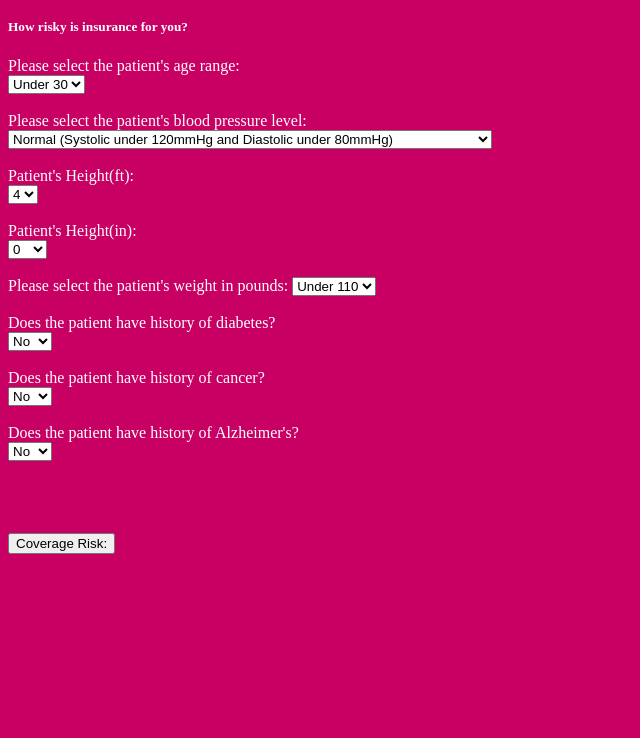
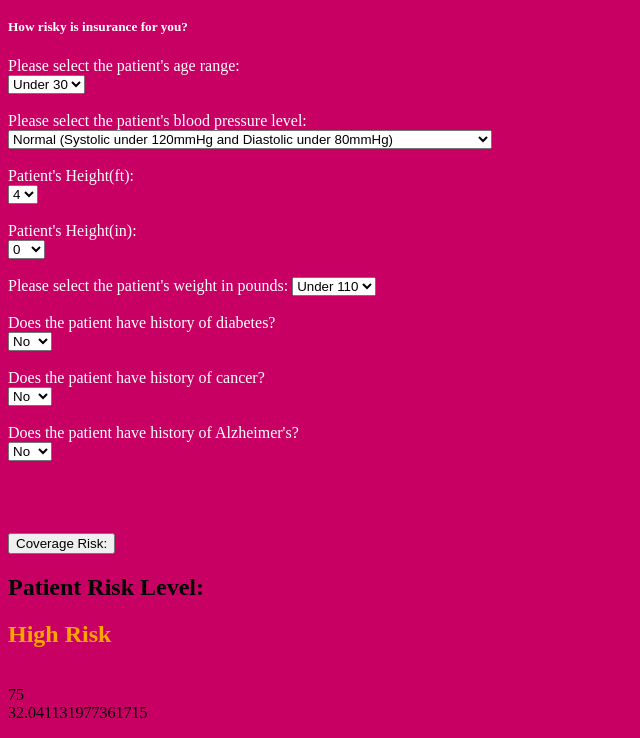
Before and after one commit to jpezan/HealthInsuranceRiskCalculator, a plain HTML site: page index.html in a window 1280 px wide. Both pictures are taken after a click on the button "Coverage Risk:". Shown: the part 105-843 px from the top of the page, without its empty margins (0-640 px from the left). Before the commit the page ends 800 px from the top, so only its background shows below. Drawn offline with Linux system fonts and the light colour scheme.

Commit message:
Update index.html

```diff
--- a/index.html
+++ b/index.html
@@ -22,7 +22,7 @@ body {
 <!--Drop Down Options-->
     <p style='color:white'/p>
     <label>Please select the patient's age range:</label><br />
-    <select id="age">
+    <select id='age'>
         <option value='0'>Under 30</option>
         <option value='10'>30-45</option>
         <option value='20'>46-60</option>
@@ -52,7 +52,7 @@ body {
     <select id='heightin'>
         <option value='0'>0</option>
         <option value='1'>1</option>
-        <option value='2'>2's</option>
+        <option value='2'>2</option>
         <option value='3'>3</option>
         <option value='4'>4</option>
         <option value='5'>5</option>
@@ -139,7 +139,7 @@ body {
     <!--To calculate Risk-->
     <br /><br /><br />
     <button onclick = "calculateRisk()">Coverage Risk:</button>
-        <p id = "output"></p>
+        <p id="output"></p>
 
     <script>
     console.log("Starting Risk Calculator...");
@@ -151,13 +151,13 @@ body {
         var points=0;
         points+=parseInt(document.getElementById('age').selectedOptions[0].value);
         points+=parseInt(document.getElementById('bp').selectedOptions[0].value);
-        var kg=parseInt(document.getElementById('weight').selectedOptions[0].value)/2.2046
+        var kg=parseInt(document.getElementById('weight').selectedOptions[0].value)/2.2046;
         var meters=(parseInt(document.getElementById('heightft').selectedOptions[0].value)+parseInt(document.getElementById('heightin').selectedOptions[0].value))/39.37;
         var bmi=(kg/(meters**2));
 
         points+=parseInt(document.getElementById('diabetes').selectedOptions[0].value);
         points+=parseInt(document.getElementById('cancer').selectedOptions[0].value);
-        points+=parseInt(document.getElementById('Alzheimer').selectedOptions[0].value);
+        points+=parseInt(document.getElementById('alz').selectedOptions[0].value);
 
         if (bmi<=24.9){
             points+=0
@@ -171,10 +171,10 @@ body {
         if (points<=20){
             riskLevel='<h2 style=\'color:green\'>Low Risk</h2>';
         }
-        if (points<=50){
+        else if (points<=50){
             riskLevel='<h2 style=\'color:yellow\'>Moderate Risk</h2>';
         }
-        if (points<=75){
+        else if (points<=75){
             riskLevel='<h2 style=\'color:orange\'>High Risk</h2>';
         }
         else {
```
